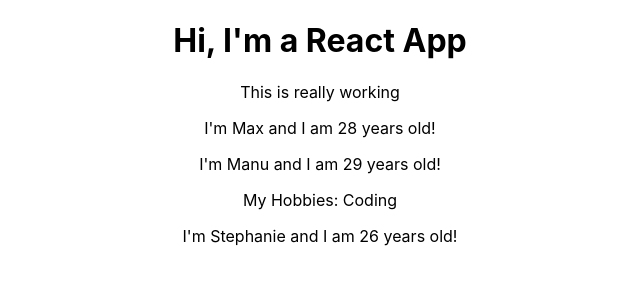
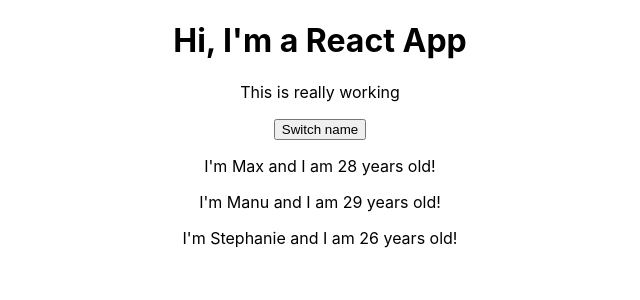
Before and after one commit to tommynicoletti/react-complete-guide, a React (Create React App) app: page / in a window 1280 px wide. Shown: the top 300 px of the page, without its empty margins (320-960 px from the left). Built offline with nearby package versions, Linux system fonts and the light colour scheme.

Commit message:
From functional component to class component Click handler

```diff
--- a/src/App.js
+++ b/src/App.js
@@ -1,19 +1,40 @@
-import React from 'react';
+import React, { Component } from 'react';
 import './App.css';
 import Person from './Person/Person';
 
-function App() {
-  return (
-    <div className="App">
-      <h1>Hi, I'm a React App</h1>
-      <p>This is really working</p>
-      <Person name="Max" age="28" />
-      <Person name="Manu" age="29">
-        My Hobbies: Coding
-      </Person>
-      <Person name="Stephanie" age="26" />
-    </div>
-  );
+class App extends Component {
+  state = {
+    persons: [
+      { name: "Max", age: 28 },
+      { name: "Manu", age: 29 },
+      { name: "Stephanie", age: 26 }
+    ],
+    otherState: "Some other value"
+  }
+
+  switchNameHandler = () => {
+    // DON'T USE 'this' KEYWORD
+    this.setState({
+      persons: [
+        { name: "Maximilian", age: 28 },
+        { name: "Manu", age: 29 },
+        { name: "Stephanie", age: 27 }
+      ]
+    });
+  }
+
+  render() {
+    return (
+      <div className="App">
+        <h1>Hi, I'm a React App</h1>
+        <p>This is really working</p>
+        <button onClick={this.switchNameHandler}>Switch name</button>
+        <Person name={this.state.persons[0].name} age={this.state.persons[0].age} />
+        <Person name={this.state.persons[1].name} age={this.state.persons[1].age} />
+        <Person name={this.state.persons[2].name} age={this.state.persons[2].age} />
+      </div>
+    )
+  }
   // return React.createElement('div', { className: 'App'}, React.createElement( 'h1', null, 'Does this work now?'));
 }
 
```
Also changed, not shown: src/Person/Person.js (+6 -5 lines).
